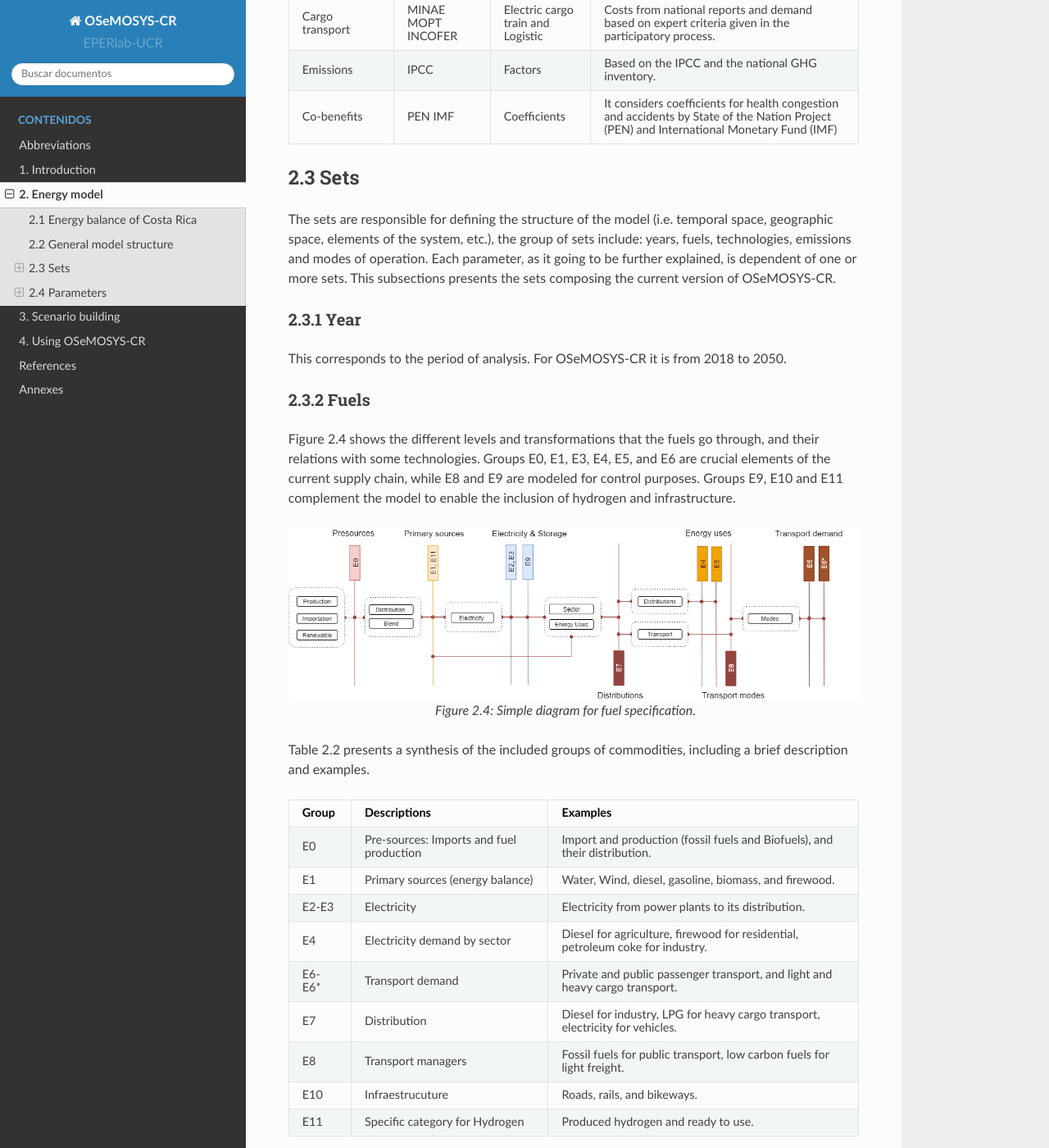
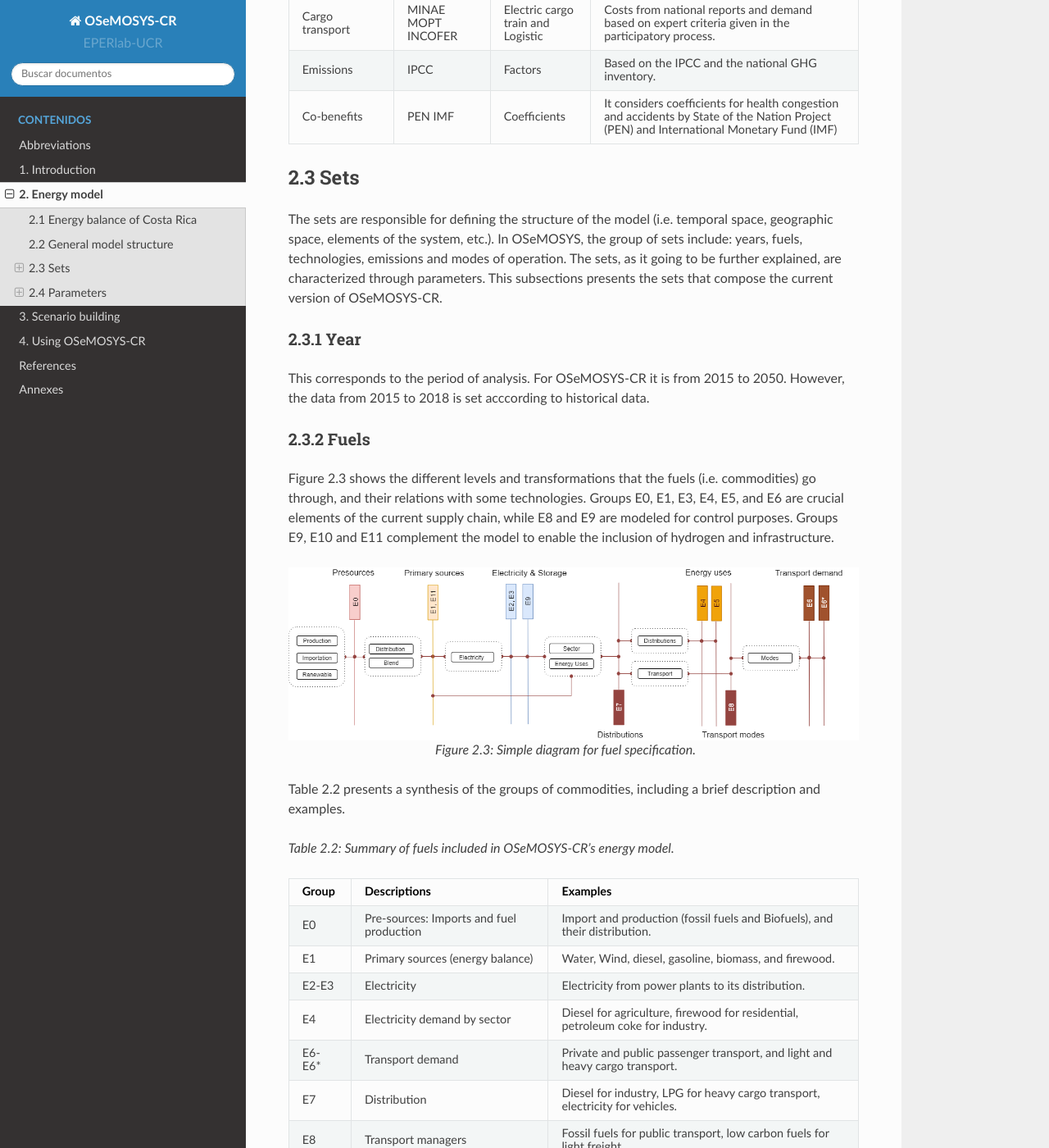
Before and after one commit to EPERLab/OSeMOSYS-CR, a Sphinx documentation site: the page built from docs/02EnergyModel.rst, in a window 1280 px wide and 1400 px high, scrolled down 3385 px. Shown: the whole window at 82% size. Built offline with Sphinx 7.4.7 and the Read the Docs theme 2.0.0, drawn with Linux system fonts in a browser that asks for light colours; formulas are drawn with MathJax 3; some of the changed text lies outside the part shown.

Commit message:
Update 02EnergyModel.rst

```diff
--- a/docs/02EnergyModel.rst
+++ b/docs/02EnergyModel.rst
@@ -28,7 +28,6 @@ The Costa Rican energy sector is enterly modeled in OSeMOSYS. However, while the
    *Figure 2.2: Simplified Reference Energy System for the Costa Rica model*
 
 In OSeMOSYS-CR, the connection between the electricity and transport sectors is crucial for understanding the technological transition of fossil-powered vehicles to other lower or zero carbon emissions options. In the model, all fuels and technologies are incorporated to OSeMOSYS taking into account other sets, such as temporary divisions and emission factors, as well as the parameters. The latter are classified, among others, into costs, activity levels and infrastructure capacities. The establishment of these parameters was done after processing and reviewing the available national energy data. Table 2.1 summarizes the main souces of data for OSeMOSYS-CR.
-
 
 *Table 2.1: Main data sources used in OSeMOSYS-CR.*
 
@@ -102,30 +101,30 @@ In OSeMOSYS-CR, the connection between the electricity and transport sectors is
 2.3 Sets
 +++++++++
 
-The sets are responsible for defining the structure of the model (i.e. temporal space, geographic space, elements of the system, etc.), the group of sets include: years, fuels, technologies, emissions and modes of operation. Each parameter, as it going to be further explained, is dependent of one or more sets. This subsections presents the sets composing the current version of OSeMOSYS-CR.
+The sets are responsible for defining the structure of the model (i.e. temporal space, geographic space, elements of the system, etc.). In OSeMOSYS, the group of sets include: years, fuels, technologies, emissions and modes of operation. The sets, as it going to be further explained, are characterized through parameters. This subsections presents the sets that compose the current version of OSeMOSYS-CR.
 
 2.3.1 Year
 ---------
 
-This corresponds to the period of analysis. For OSeMOSYS-CR it is from 2018 to 2050.
+This corresponds to the period of analysis. For OSeMOSYS-CR it is from 2015 to 2050. However, the data from 2015 to 2018 is set acccording to historical data.
 
 2.3.2 Fuels
 ---------
 
-Figure 2.4 shows the different levels and transformations that the fuels go through, and their relations with some technologies. Groups E0, E1, E3, E4, E5, and E6 are crucial elements of the current supply chain, while E8 and E9 are modeled for control purposes.  Groups E9, E10  and E11 complement the model to enable the inclusion of hydrogen and infrastructure.
+Figure 2.3 shows the different levels and transformations that the fuels (i.e. commodities) go through, and their relations with some technologies. Groups E0, E1, E3, E4, E5, and E6 are crucial elements of the current supply chain, while E8 and E9 are modeled for control purposes.  Groups E9, E10  and E11 complement the model to enable the inclusion of hydrogen and infrastructure.
 
 .. figure:: img/Fuels.png
    :align:   center
    :width:   700 px
 
-   *Figure 2.4: Simple diagram for fuel specification.*
+   *Figure 2.3: Simple diagram for fuel specification.*
 
-Table 2.2 presents a synthesis of the included groups of commodities, including a brief description and examples.
+Table 2.2 presents a synthesis of the groups of commodities, including a brief description and examples.
+
+*Table 2.2: Summary of fuels included in OSeMOSYS-CR's energy model.*
 
 .. table::
    :align:   center
-
-   *Table 2.2: Summary of fuels included in OSeMOSYS-CR's energy model.*
 
 +-------+------------------------------------------+-------------------------------------------------------------------------------+
 | Group | Descriptions                             | Examples                                                                      |
@@ -200,12 +199,12 @@ See Annex for the whole list of processes.
 2.3.4 Emissions
 ---------
 
-Table 2.4 shows a description of emissions included in the model. In general, for GHG the values are in terms of equivalent carbon dioxide (CO2e).
+Table 2.4 shows a description of the emissions included in the model. In general, for GHG the values are in terms of equivalent carbon dioxide (CO2e).
+
+*Table 2.4: Summary of emissions included in OSeMOSYS-CR's energy model.*
 
 .. table::
    :align:   center
-
-   *Table 2.4: Summary of emissions included in OSeMOSYS-CR's energy model.*
 
 +-----------+------------------------------------------+
 | Code      | Name                                     |
```
Also changed, not shown: other parts of docs/02EnergyModel.rst (+6 -6 lines).
